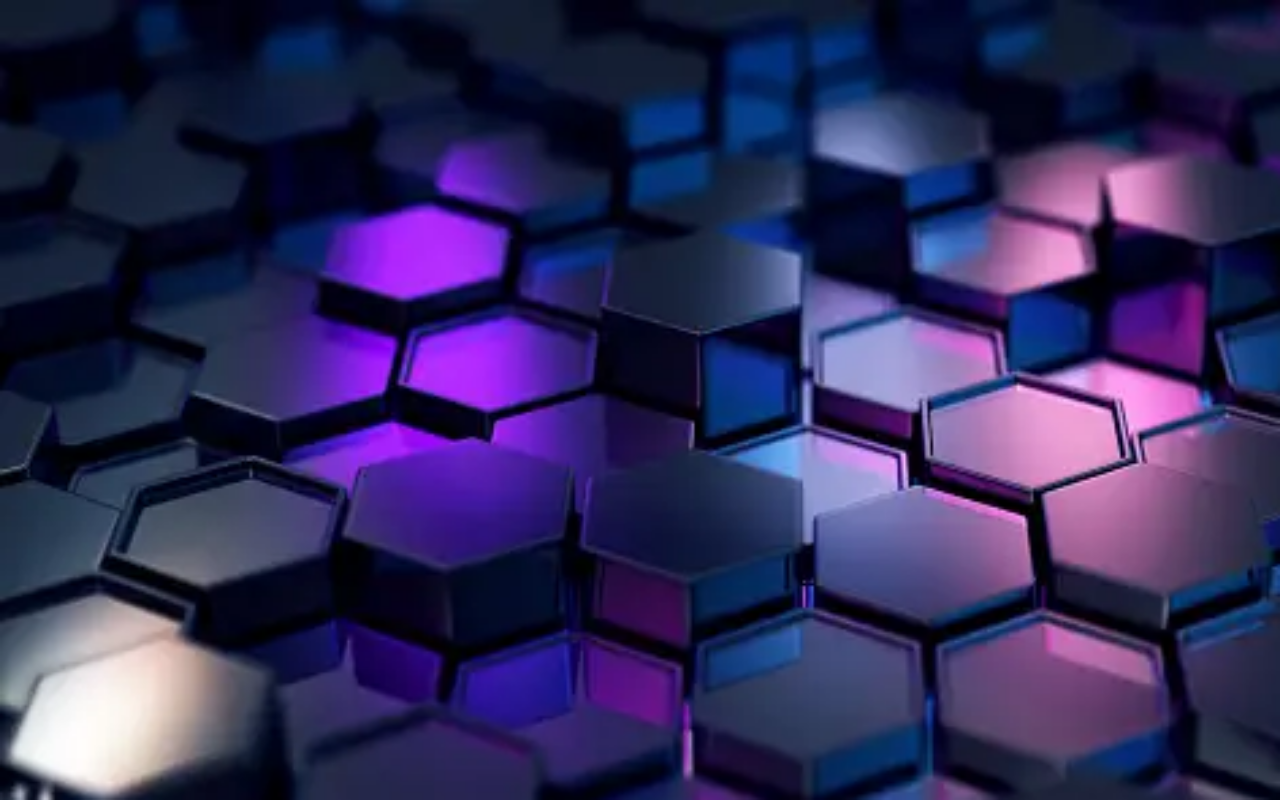
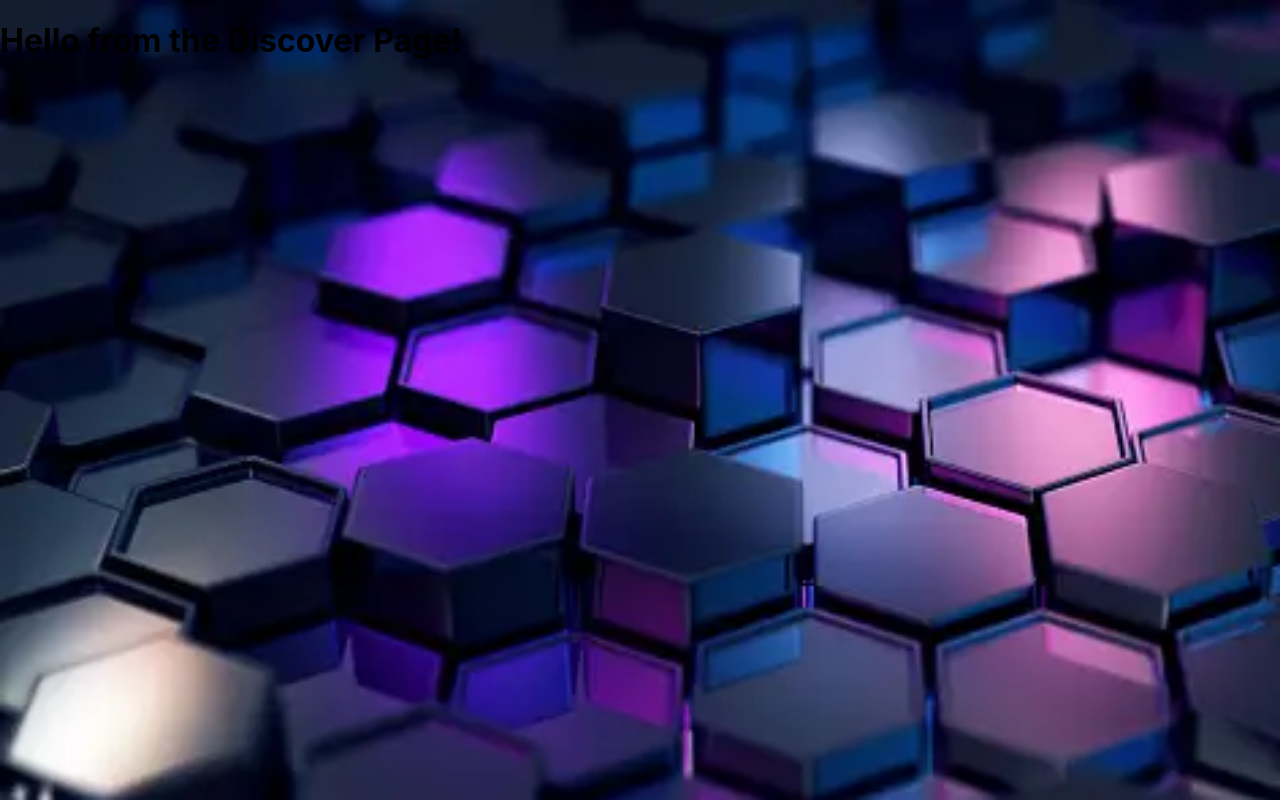
Before and after one commit to FranklinBailey/Movie-Reviewer, a React (Create React App) app: page /Discover in a window 1280 px wide. Before the commit this address had no page. Built offline with nearby package versions, Linux system fonts and the light colour scheme.

Commit message:
Added the Discover Page, doesn't quite work yet.

```diff
--- a/src/App.js
+++ b/src/App.js
@@ -3,6 +3,7 @@ import { BrowserRouter as Router, Link, Route, Routes } from 'react-router-dom';
 import { Container, Nav } from 'react-bootstrap';
 
 import Home from "./views/home";
+import Discover from "./views/discover";
 
 function App() {
   return (
@@ -23,10 +24,17 @@ function App() {
           </Nav.Item>
         </Nav>
 
+        <Nav.Item>
+          <Nav.Link href='/'>
+            <Link className='discoverLink' to="/" style={{textDecoration: 'none'}}/>
+          </Nav.Link>
+        </Nav.Item>
+
       </Container>
 
       <Routes>
         <Route path="/" element={<Home />} />
+        <Route path="/Discover" element={<Discover />} />
       </Routes>
     </Router>
   );
--- /dev/null
+++ b/src/views/discover.js
@@ -0,0 +1,12 @@
+import { Card } from "react-bootstrap";
+import React from "react";
+// import { useState, useEffect } from "react";
+
+
+
+export default function Discover() {
+
+    return (
+        <h1>Hello from the Discover Page!</h1>
+    );
+}
```
